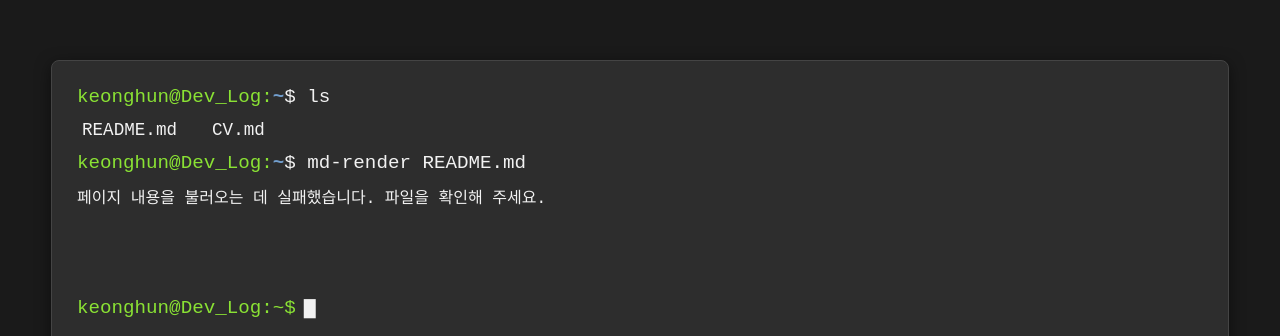
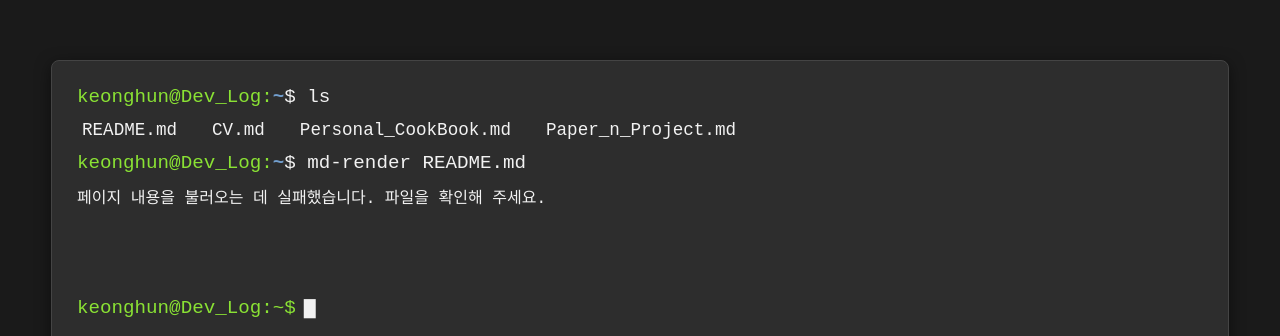
Before and after one commit to SEOULTECH-AIS-gyounghun6612/SEOULTECH-AIS-gyounghun6612.github.io, a plain HTML site: page index.html in a window 1280 px wide. Shown: the part 188-524 px from the top of the page. Drawn offline with nearby package versions, Linux system fonts and the light colour scheme; some icons are missing; a web font is replaced by a local one.

Commit message:
[UPDATE] 신규 페이지 연결 구조 추가

```diff
--- a/index.html
+++ b/index.html
@@ -19,7 +19,8 @@
         <nav class="terminal__nav">
             <a href="index.html" class="terminal__nav-link text-file">README.md</a>
             <a href="page/cv.html" class="terminal__nav-link text-file">CV.md</a>
-            <!-- <a href="page/posts.html" class="terminal__nav-link text-dir">pcb</a> -->
+            <a href="page/pcb.html" class="terminal__nav-link text-file">Personal_CookBook.md</a>
+            <a href="page/pp.html" class="terminal__nav-link text-file">Paper_n_Project.md</a>
             </nav>
 
         <div class="terminal__command-log">
```
Also changed, not shown: page/cv.html (+2 -1 lines).
